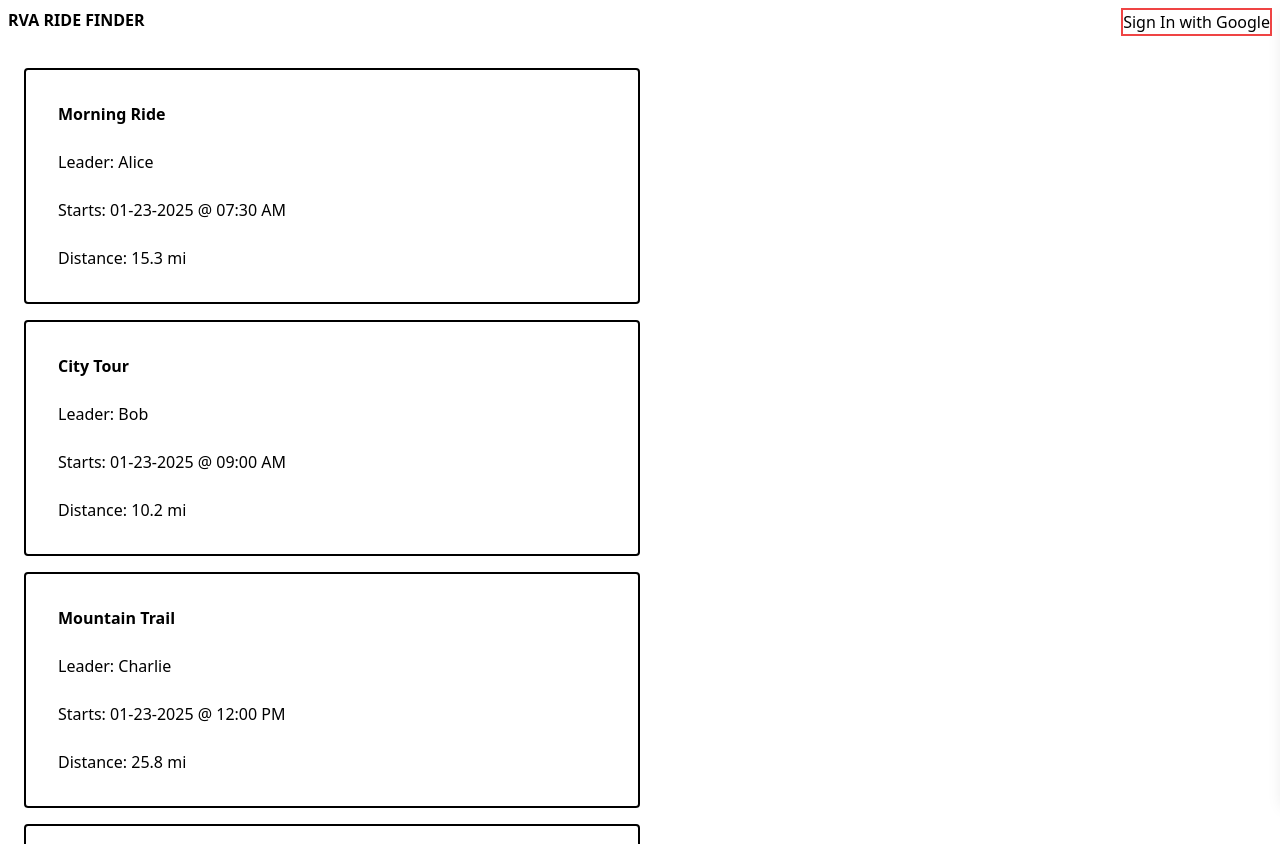
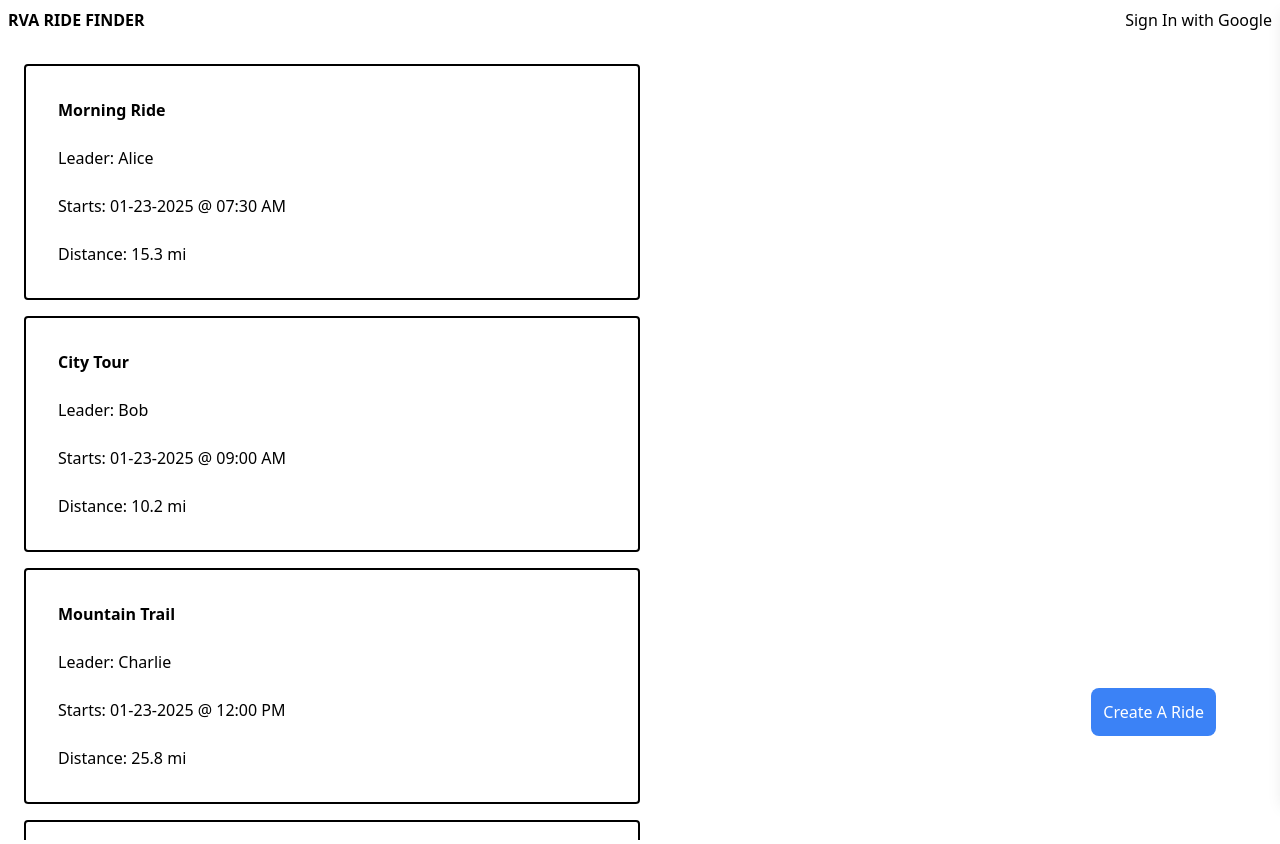
Before and after one commit to natty-light/rva-ride-finder, a Next.js app in the folder rva-ride-finder/: page / in a window 1280 px wide. Built offline with nearby package versions, Linux system fonts and the light colour scheme; no server answers.

Commit message:
ride feed, create ride route

```diff
--- /dev/null
+++ b/rva-ride-finder/src/app/create-ride/page.tsx
@@ -0,0 +1,14 @@
+'use client';
+
+import type { NextPage } from "next";
+
+const CreateRide: NextPage = () => {
+
+  return (
+    <div>
+      Create Ride
+    </div>
+  )
+}
+
+export default CreateRide;
--- a/rva-ride-finder/src/app/page.tsx
+++ b/rva-ride-finder/src/app/page.tsx
@@ -1,5 +1,6 @@
 'use client';
 
+import CreateRideButton from "@/modules/CreateRideButton";
 import Feed from "@/modules/Feed";
 import type { NextPage } from "next";
 
@@ -7,6 +8,7 @@ const Home: NextPage = () => {
   return (
     <div>
       <Feed />
+      <CreateRideButton />
     </div>
   )
 }
--- /dev/null
+++ b/rva-ride-finder/src/modules/CreateRideButton.tsx
@@ -0,0 +1,14 @@
+import { Routes } from "@/routes";
+import Link from "next/link";
+import { type FC } from "react";
+
+const CreateRideButton: FC = () => {
+  return (
+    <Link href={Routes.CreateRide} className="absolute bottom-16 right-16 p-3 bg-blue-500 text-white rounded-lg cursor-pointer text-center">
+      Create A Ride
+    </Link>
+  );
+};
+
+
+export default CreateRideButton;
--- a/rva-ride-finder/src/modules/Header.tsx
+++ b/rva-ride-finder/src/modules/Header.tsx
@@ -39,7 +39,7 @@ const Header: FC<HeaderProps> = ({ initialUser }) => {
         RVA RIDE FINDER
       </Link>
       <ProfileDrawer onClose={closeProfileDrawer} isOpen={isOpenProfileDrawer} handleSignOut={handleSignOut} />
-      <div className="flex ml-auto border-red-500 border-2" onClick={openProfileDrawer}>
+      <div className="flex ml-auto" onClick={user ? openProfileDrawer : handleSignIn}>
         {!!user ? (
           <div>
             <p>
@@ -48,7 +48,7 @@ const Header: FC<HeaderProps> = ({ initialUser }) => {
           </div>
         ) : (
           <div>
-            <a href="#" onClick={handleSignIn}>
+            <a href="#">
               Sign In with Google
             </a>
           </div>
--- /dev/null
+++ b/rva-ride-finder/src/routes.ts
@@ -0,0 +1,4 @@
+export enum Routes {
+  Feed = '/',
+  CreateRide = '/create-ride'
+}
```
Also changed, not shown: rva-ride-finder/src/modules/Feed.tsx (+4 -4 lines), rva-ride-finder/src/modules/Ride.tsx (renamed from rva-ride-finder/src/components/Ride.tsx).
